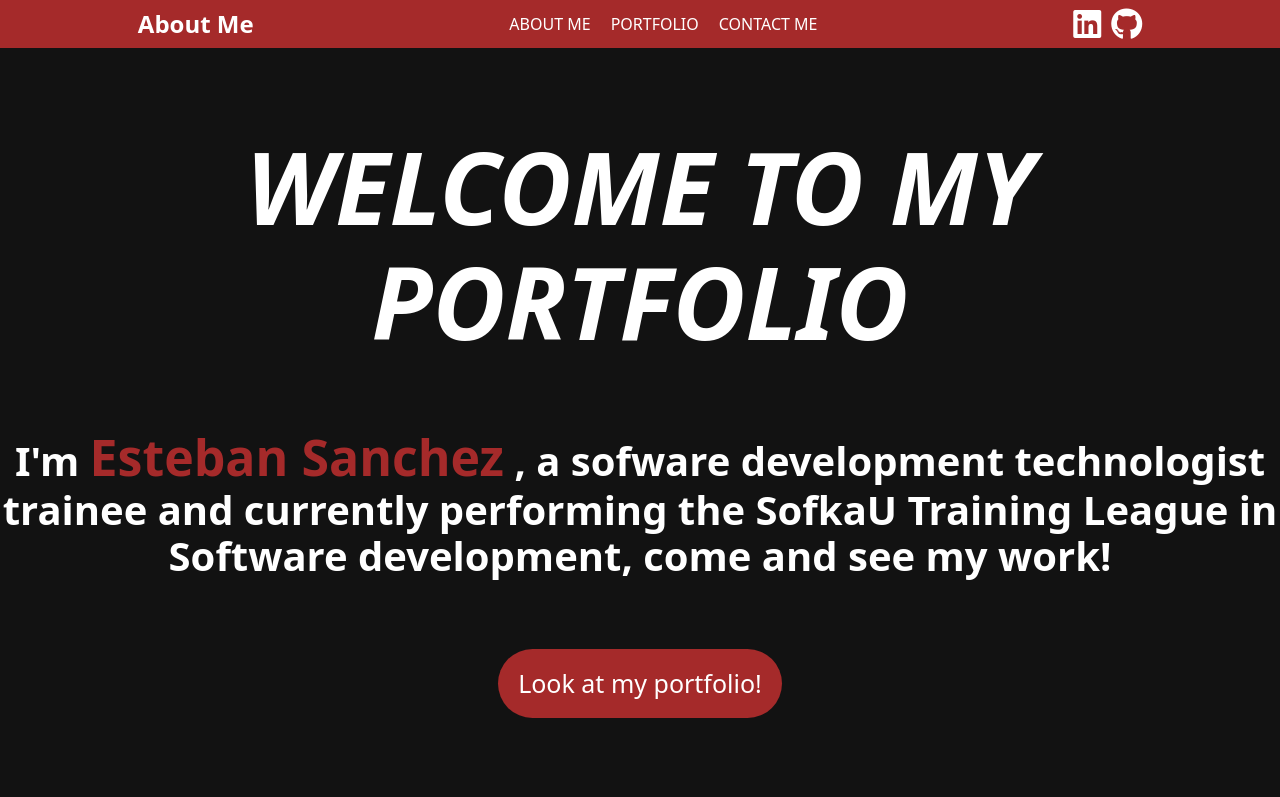
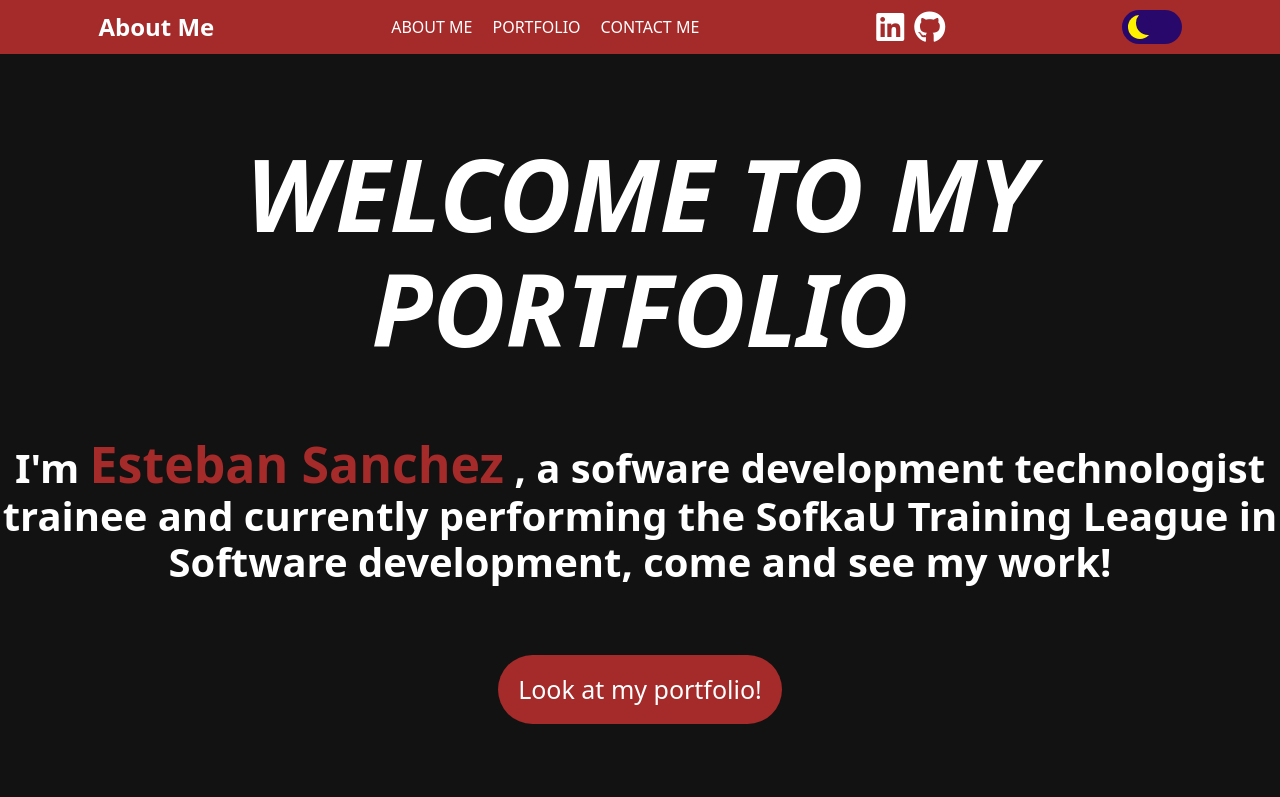
Before and after one commit to Exloz/C1-T9-Portfolio-Esteban-Sanchez, a website: page portfolio-ts/index.html in a window 1280 px wide. Shown: the top 797 px of the page. Drawn offline with Linux system fonts and the light colour scheme; files whose address does not match are found by name.

Commit message:
create file responsive.css to implement all the media querys to responsive views

```diff
--- a/portfolio-ts/index.html
+++ b/portfolio-ts/index.html
@@ -36,6 +36,10 @@
           <i class="fa-brands fa-github fa-2xl"></i>
         </a>
       </section>
+      <label class="switch">
+        <input type="checkbox" />
+        <span class="slider"></span>
+      </label>
     </header>
     <main class="main">
       <section class="introduction">
--- a/portfolio-ts/src/css/header.css
+++ b/portfolio-ts/src/css/header.css
@@ -42,3 +42,55 @@
     color: black;
   }
 }
+
+/* The switch - the box around the slider */
+.switch {
+  font-size: 17px;
+  position: relative;
+  display: inline-block;
+  width: 3.5em;
+  height: 2em;
+}
+
+/* Hide default HTML checkbox */
+.switch input {
+  opacity: 0;
+  width: 0;
+  height: 0;
+}
+
+/* The slider */
+.slider {
+  --background: #28096b;
+  position: absolute;
+  cursor: pointer;
+  top: 0;
+  left: 0;
+  right: 0;
+  bottom: 0;
+  background-color: var(--background);
+  transition: 0.5s;
+  border-radius: 30px;
+}
+
+.slider:before {
+  position: absolute;
+  content: '';
+  height: 1.4em;
+  width: 1.4em;
+  border-radius: 50%;
+  left: 10%;
+  bottom: 15%;
+  box-shadow: inset 8px -4px 0px 0px #fff000;
+  background: var(--background);
+  transition: 0.5s;
+}
+
+input:checked + .slider {
+  background-color: #522ba7;
+}
+
+input:checked + .slider:before {
+  transform: translateX(100%);
+  box-shadow: inset 15px -4px 0px 15px #fff000;
+}
--- a/portfolio-ts/src/css/index.css
+++ b/portfolio-ts/src/css/index.css
@@ -4,6 +4,7 @@
 @import './aboutme/aboutme.css';
 @import './contact/contactme.css';
 @import './portfolio/portfolio.css';
+@import './responsive.css';
 
 :root {
   color-scheme: dark;
@@ -24,40 +25,3 @@ html {
   padding-block: 20px;
   text-align: center;
 }
-
-@media screen and (max-width: 730px) {
-  .projects {
-    display: block;
-    width: 80%;
-  }
-  .projects__item {
-    width: 100%;
-  }
-
-  .about-me__information {
-    display: block;
-    text-align: center;
-  }
-  .about-me__description {
-    width: 100% !important;
-    display: flex;
-    flex-direction: column;
-    text-align: center;
-    justify-content: center;
-    align-items: center;
-  }
-
-  .about-me__skills {
-    width: 100%;
-    display: block;
-    text-align: center;
-  }
-  .introduction h3 {
-    font-size: 50px;
-  }
-  .introduction h2,
-  .introduction span,
-  .introduction a {
-    font-size: 20px;
-  }
-}
--- /dev/null
+++ b/portfolio-ts/src/css/responsive.css
@@ -0,0 +1,36 @@
+@media screen and (max-width: 730px) {
+  .projects {
+    display: block;
+    width: 80%;
+  }
+  .projects__item {
+    width: 100%;
+  }
+
+  .about-me__information {
+    display: block;
+    text-align: center;
+  }
+  .about-me__description {
+    width: 100% !important;
+    display: flex;
+    flex-direction: column;
+    text-align: center;
+    justify-content: center;
+    align-items: center;
+  }
+
+  .about-me__skills {
+    width: 100%;
+    display: block;
+    text-align: center;
+  }
+  .introduction h3 {
+    font-size: 50px;
+  }
+  .introduction h2,
+  .introduction span,
+  .introduction a {
+    font-size: 20px;
+  }
+}
```
